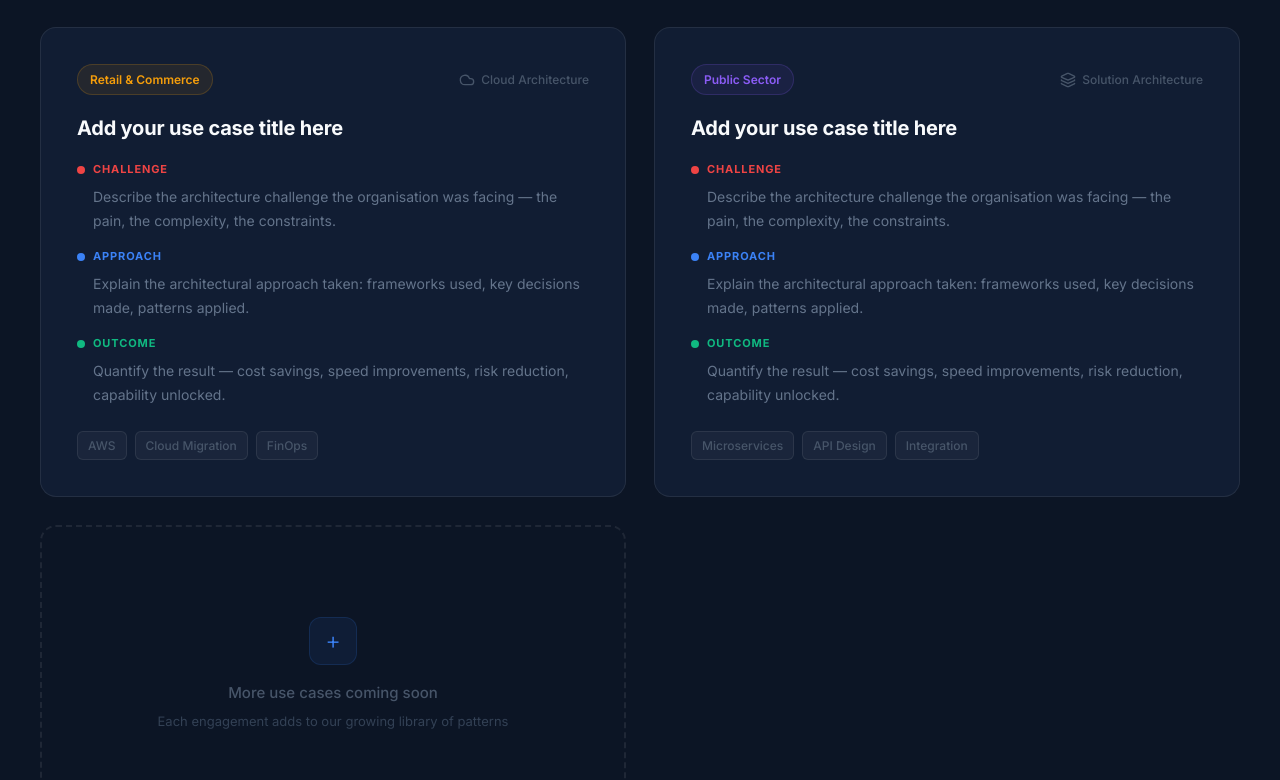
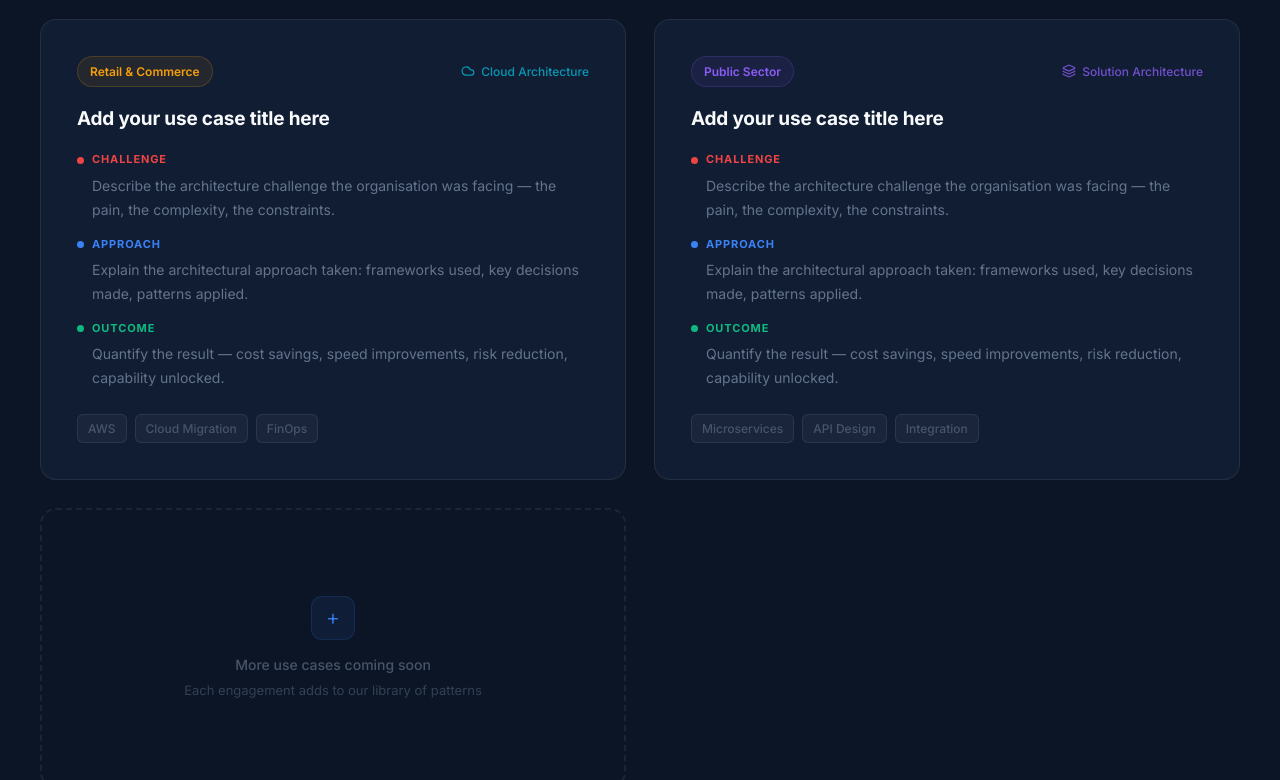
Before and after one commit to suryaprabhakaran/architecture-checkpoint, a Next.js app: page /use-cases in a window 1280 px wide. Shown: the part 1040-1820 px from the top of the page. Built offline with nearby package versions, Linux system fonts and the light colour scheme.

Commit message:
Extract use cases to data file + add deploy.sh

```diff
--- a/app/use-cases/page.tsx
+++ b/app/use-cases/page.tsx
@@ -1,8 +1,12 @@
 import type { Metadata } from "next";
 import Link from "next/link";
 import { ArrowRight, Building2, Layers, Cloud, Brain } from "lucide-react";
-import type { ReactNode } from "react";
 import CTASection from "@/components/CTASection";
+import {
+  USE_CASES,
+  INDUSTRY_COLORS,
+  SERVICE_COLORS,
+} from "@/data/use-cases";
 
 export const metadata: Metadata = {
   title: "Use Cases — Architecture Checkpoint",
@@ -10,81 +14,12 @@ export const metadata: Metadata = {
     "Real-world architecture challenges we have solved — from enterprise modernisation to AI adoption and cloud transformation.",
 };
 
-interface UseCase {
-  id: string;
-  industry: string;
-  industryColor: string;
-  serviceType: string;
-  serviceIcon: ReactNode;
-  title: string;
-  challenge: string;
-  approach: string;
-  outcome: string;
-  tags: string[];
-}
-
-const USE_CASES: UseCase[] = [
-  {
-    id: "uc-1",
-    industry: "Financial Services",
-    industryColor: "#3B82F6",
-    serviceType: "Enterprise Architecture",
-    serviceIcon: <Building2 size={16} />,
-    title: "Add your use case title here",
-    challenge:
-      "Describe the architecture challenge the organisation was facing — the pain, the complexity, the constraints.",
-    approach:
-      "Explain the architectural approach taken: frameworks used, key decisions made, patterns applied.",
-    outcome:
-      "Quantify the result — cost savings, speed improvements, risk reduction, capability unlocked.",
-    tags: ["TOGAF", "EA Governance", "Roadmap"],
-  },
-  {
-    id: "uc-2",
-    industry: "Healthcare",
-    industryColor: "#10B981",
-    serviceType: "AI & Modernisation",
-    serviceIcon: <Brain size={16} />,
-    title: "Add your use case title here",
-    challenge:
-      "Describe the architecture challenge the organisation was facing — the pain, the complexity, the constraints.",
-    approach:
-      "Explain the architectural approach taken: frameworks used, key decisions made, patterns applied.",
-    outcome:
-      "Quantify the result — cost savings, speed improvements, risk reduction, capability unlocked.",
-    tags: ["Data Platform", "MLOps", "AI Governance"],
-  },
-  {
-    id: "uc-3",
-    industry: "Retail & Commerce",
-    industryColor: "#F59E0B",
-    serviceType: "Cloud Architecture",
-    serviceIcon: <Cloud size={16} />,
-    title: "Add your use case title here",
-    challenge:
-      "Describe the architecture challenge the organisation was facing — the pain, the complexity, the constraints.",
-    approach:
-      "Explain the architectural approach taken: frameworks used, key decisions made, patterns applied.",
-    outcome:
-      "Quantify the result — cost savings, speed improvements, risk reduction, capability unlocked.",
-    tags: ["AWS", "Cloud Migration", "FinOps"],
-  },
-  {
-    id: "uc-4",
-    industry: "Public Sector",
-    industryColor: "#8B5CF6",
-    serviceType: "Solution Architecture",
-    serviceIcon: <Layers size={16} />,
-    title: "Add your use case title here",
-    challenge:
-      "Describe the architecture challenge the organisation was facing — the pain, the complexity, the constraints.",
-    approach:
-      "Explain the architectural approach taken: frameworks used, key decisions made, patterns applied.",
-    outcome:
-      "Quantify the result — cost savings, speed improvements, risk reduction, capability unlocked.",
-    tags: ["Microservices", "API Design", "Integration"],
-  },
-];
+const SERVICE_ICONS: Record<string, React.ReactNode> = {
+  "Enterprise Architecture": <Building2 size={14} />,
+  "Solution Architecture":   <Layers size={14} />,
+  "Cloud Architecture":      <Cloud size={14} />,
+  "AI & Modernisation":      <Brain size={14} />,
+};
 
 export default function UseCasesPage() {
   return (
@@ -136,13 +71,7 @@ export default function UseCasesPage() {
             Real Architecture,{" "}
             <span className="gradient-text">Real Results</span>
           </h1>
-          <p
-            style={{
-              color: "#64748B",
-              fontSize: 18,
-              lineHeight: 1.7,
-            }}
-          >
+          <p style={{ color: "#64748B", fontSize: 18, lineHeight: 1.7 }}>
             A collection of architecture challenges we have helped organisations
             solve — from enterprise modernisation and cloud transformation to
             AI adoption and governance.
@@ -162,15 +91,27 @@ export default function UseCasesPage() {
           <div
             style={{
               display: "grid",
-              gridTemplateColumns: "repeat(auto-fill, minmax(520px, 1fr))",
+              gridTemplateColumns: "repeat(auto-fill, minmax(480px, 1fr))",
               gap: 28,
             }}
           >
-            {USE_CASES.map((uc) => (
+            {USE_CASES.map((uc) => {
+              const industryColor =
+                INDUSTRY_COLORS[uc.industry] ?? "#3B82F6";
+              const serviceColor =
+                SERVICE_COLORS[uc.serviceType] ?? "#3B82F6";
+              const serviceIcon = SERVICE_ICONS[uc.serviceType];
+
+              return (
                 <div
                   key={uc.id}
                   className="card"
-                style={{ padding: 36, display: "flex", flexDirection: "column", gap: 20 }}
+                  style={{
+                    padding: 36,
+                    display: "flex",
+                    flexDirection: "column",
+                    gap: 20,
+                  }}
                 >
                   {/* Header row */}
                   <div
@@ -182,15 +123,14 @@ export default function UseCasesPage() {
                       gap: 10,
                     }}
                   >
-                  {/* Industry badge */}
                     <span
                       style={{
                         display: "inline-flex",
                         alignItems: "center",
                         gap: 6,
-                      background: `${uc.industryColor}15`,
-                      border: `1px solid ${uc.industryColor}30`,
-                      color: uc.industryColor,
+                        background: `${industryColor}15`,
+                        border: `1px solid ${industryColor}30`,
+                        color: industryColor,
                         padding: "5px 12px",
                         borderRadius: 100,
                         fontSize: 12,
@@ -199,19 +139,18 @@ export default function UseCasesPage() {
                     >
                       {uc.industry}
                     </span>
-
-                  {/* Service type */}
                     <span
                       style={{
                         display: "inline-flex",
                         alignItems: "center",
                         gap: 6,
-                      color: "#475569",
+                        color: serviceColor,
                         fontSize: 12,
                         fontWeight: 500,
+                        opacity: 0.8,
                       }}
                     >
-                    {uc.serviceIcon}
+                      {serviceIcon}
                       {uc.serviceType}
                     </span>
                   </div>
@@ -221,7 +160,7 @@ export default function UseCasesPage() {
                     style={{
                       color: "#F8FAFC",
                       fontWeight: 700,
-                    fontSize: 20,
+                      fontSize: 19,
                       letterSpacing: "-0.01em",
                       lineHeight: 1.3,
                     }}
@@ -229,41 +168,43 @@ export default function UseCasesPage() {
                     {uc.title}
                   </h3>
 
-                {/* Three sections */}
-                <div style={{ display: "flex", flexDirection: "column", gap: 16 }}>
+                  {/* Three labelled sections */}
+                  <div
+                    style={{ display: "flex", flexDirection: "column", gap: 14 }}
+                  >
                     {[
                       { label: "Challenge", color: "#EF4444", text: uc.challenge },
-                    { label: "Approach", color: "#3B82F6", text: uc.approach },
-                    { label: "Outcome", color: "#10B981", text: uc.outcome },
-                  ].map((section) => (
-                    <div key={section.label}>
+                      { label: "Approach",  color: "#3B82F6", text: uc.approach },
+                      { label: "Outcome",   color: "#10B981", text: uc.outcome },
+                    ].map((s) => (
+                      <div key={s.label}>
                         <div
                           style={{
                             display: "flex",
                             alignItems: "center",
                             gap: 8,
-                          marginBottom: 6,
+                            marginBottom: 5,
                           }}
                         >
                           <span
                             style={{
-                            width: 8,
-                            height: 8,
+                              width: 7,
+                              height: 7,
                               borderRadius: "50%",
-                            background: section.color,
+                              background: s.color,
                               flexShrink: 0,
                             }}
                           />
                           <span
                             style={{
-                            color: section.color,
+                              color: s.color,
                               fontSize: 11,
                               fontWeight: 700,
                               letterSpacing: "0.08em",
                               textTransform: "uppercase" as const,
                             }}
                           >
-                          {section.label}
+                            {s.label}
                           </span>
                         </div>
                         <p
@@ -271,17 +212,24 @@ export default function UseCasesPage() {
                             color: "#64748B",
                             fontSize: 14,
                             lineHeight: 1.7,
-                          paddingLeft: 16,
+                            paddingLeft: 15,
                           }}
                         >
-                        {section.text}
+                          {s.text}
                         </p>
                       </div>
                     ))}
                   </div>
 
                   {/* Tags */}
-                <div style={{ display: "flex", gap: 8, flexWrap: "wrap", marginTop: 4 }}>
+                  <div
+                    style={{
+                      display: "flex",
+                      gap: 8,
+                      flexWrap: "wrap",
+                      marginTop: 4,
+                    }}
+                  >
                     {uc.tags.map((tag) => (
                       <span
                         key={tag}
@@ -300,35 +248,36 @@ export default function UseCasesPage() {
                     ))}
                   </div>
                 </div>
-            ))}
+              );
+            })}
 
-            {/* Add more placeholder */}
+            {/* "Coming soon" placeholder */}
             <div
               style={{
-                border: "2px dashed rgba(255,255,255,0.08)",
+                border: "2px dashed rgba(255,255,255,0.07)",
                 borderRadius: 16,
                 padding: 36,
                 display: "flex",
                 flexDirection: "column",
                 alignItems: "center",
                 justifyContent: "center",
-                gap: 16,
-                minHeight: 300,
+                gap: 14,
+                minHeight: 280,
                 textAlign: "center",
               }}
             >
               <div
                 style={{
-                  width: 48,
-                  height: 48,
-                  borderRadius: 12,
+                  width: 44,
+                  height: 44,
+                  borderRadius: 11,
                   background: "rgba(59,130,246,0.08)",
                   border: "1px solid rgba(59,130,246,0.15)",
                   display: "flex",
                   alignItems: "center",
                   justifyContent: "center",
                   color: "#3B82F6",
-                  fontSize: 24,
+                  fontSize: 22,
                   fontWeight: 300,
                 }}
               >
@@ -338,21 +287,21 @@ export default function UseCasesPage() {
                 <p
                   style={{
                     color: "#475569",
-                    fontSize: 15,
+                    fontSize: 14,
                     fontWeight: 500,
-                    marginBottom: 6,
+                    marginBottom: 4,
                   }}
                 >
                   More use cases coming soon
                 </p>
                 <p style={{ color: "#334155", fontSize: 13 }}>
-                  Each engagement adds to our growing library of patterns
+                  Each engagement adds to our library of patterns
                 </p>
               </div>
             </div>
           </div>
 
-          {/* Bottom note */}
+          {/* Bottom CTA strip */}
           <div
             style={{
               marginTop: 56,
--- /dev/null
+++ b/data/use-cases.ts
@@ -0,0 +1,111 @@
+// ─────────────────────────────────────────────────────────────────────────────
+// USE CASES DATA FILE
+// ─────────────────────────────────────────────────────────────────────────────
+// To add a new use case, copy one of the blocks below and fill in the fields.
+//
+// TEMPLATE:
+// {
+//   id:          "uc-N",            ← increment the number each time
+//   industry:    "Financial Services",
+//   serviceType: "Enterprise Architecture",  ← one of the four service types
+//   title:       "Short title describing what you did",
+//   challenge:   "What was the organisation facing? Pain, complexity, constraint.",
+//   approach:    "What architectural approach did you take? Key decisions, patterns, frameworks.",
+//   outcome:     "What was the measurable result? Cost savings, speed, risk reduction.",
+//   tags:        ["AWS", "TOGAF", "Microservices"],  ← 2-4 relevant tags
+// },
+//
+// VALID INDUSTRIES:   Financial Services · Insurance · Healthcare · Public Sector
+//                     Retail & Commerce · Manufacturing · Technology · Energy & Utilities
+//
+// VALID serviceType:  "Enterprise Architecture" · "Solution Architecture"
+//                     "Cloud Architecture"      · "AI & Modernisation"
+// ─────────────────────────────────────────────────────────────────────────────
+
+export interface UseCase {
+  id: string;
+  industry: string;
+  serviceType: string;
+  title: string;
+  challenge: string;
+  approach: string;
+  outcome: string;
+  tags: string[];
+}
+
+// Industry → colour mapping (add new industries here if needed)
+export const INDUSTRY_COLORS: Record<string, string> = {
+  "Financial Services": "#3B82F6",
+  "Insurance":          "#6366F1",
+  "Healthcare":         "#10B981",
+  "Public Sector":      "#8B5CF6",
+  "Retail & Commerce":  "#F59E0B",
+  "Manufacturing":      "#F97316",
+  "Technology":         "#06B6D4",
+  "Energy & Utilities": "#84CC16",
+};
+
+// Service type → colour mapping
+export const SERVICE_COLORS: Record<string, string> = {
+  "Enterprise Architecture": "#3B82F6",
+  "Solution Architecture":   "#8B5CF6",
+  "Cloud Architecture":      "#06B6D4",
+  "AI & Modernisation":      "#F59E0B",
+};
+
+// ─── ADD YOUR USE CASES BELOW ────────────────────────────────────────────────
+
+export const USE_CASES: UseCase[] = [
+  {
+    id: "uc-1",
+    industry: "Financial Services",
+    serviceType: "Enterprise Architecture",
+    title: "Add your use case title here",
+    challenge:
+      "Describe the architecture challenge the organisation was facing — the pain, the complexity, the constraints.",
+    approach:
+      "Explain the architectural approach taken: frameworks used, key decisions made, patterns applied.",
+    outcome:
+      "Quantify the result — cost savings, speed improvements, risk reduction, capability unlocked.",
+    tags: ["TOGAF", "EA Governance", "Roadmap"],
+  },
+  {
+    id: "uc-2",
+    industry: "Healthcare",
+    serviceType: "AI & Modernisation",
+    title: "Add your use case title here",
+    challenge:
+      "Describe the architecture challenge the organisation was facing — the pain, the complexity, the constraints.",
+    approach:
+      "Explain the architectural approach taken: frameworks used, key decisions made, patterns applied.",
+    outcome:
+      "Quantify the result — cost savings, speed improvements, risk reduction, capability unlocked.",
+    tags: ["Data Platform", "MLOps", "AI Governance"],
+  },
+  {
+    id: "uc-3",
+    industry: "Retail & Commerce",
+    serviceType: "Cloud Architecture",
+    title: "Add your use case title here",
+    challenge:
+      "Describe the architecture challenge the organisation was facing — the pain, the complexity, the constraints.",
+    approach:
+      "Explain the architectural approach taken: frameworks used, key decisions made, patterns applied.",
+    outcome:
+      "Quantify the result — cost savings, speed improvements, risk reduction, capability unlocked.",
+    tags: ["AWS", "Cloud Migration", "FinOps"],
+  },
+  {
+    id: "uc-4",
+    industry: "Public Sector",
+    serviceType: "Solution Architecture",
+    title: "Add your use case title here",
+    challenge:
+      "Describe the architecture challenge the organisation was facing — the pain, the complexity, the constraints.",
+    approach:
+      "Explain the architectural approach taken: frameworks used, key decisions made, patterns applied.",
+    outcome:
+      "Quantify the result — cost savings, speed improvements, risk reduction, capability unlocked.",
+    tags: ["Microservices", "API Design", "Integration"],
+  },
+];
```
Also changed, not shown: 1 other file (tests, documents, lock files or other folders). Lines whose indentation alone changed are shown as unchanged.
